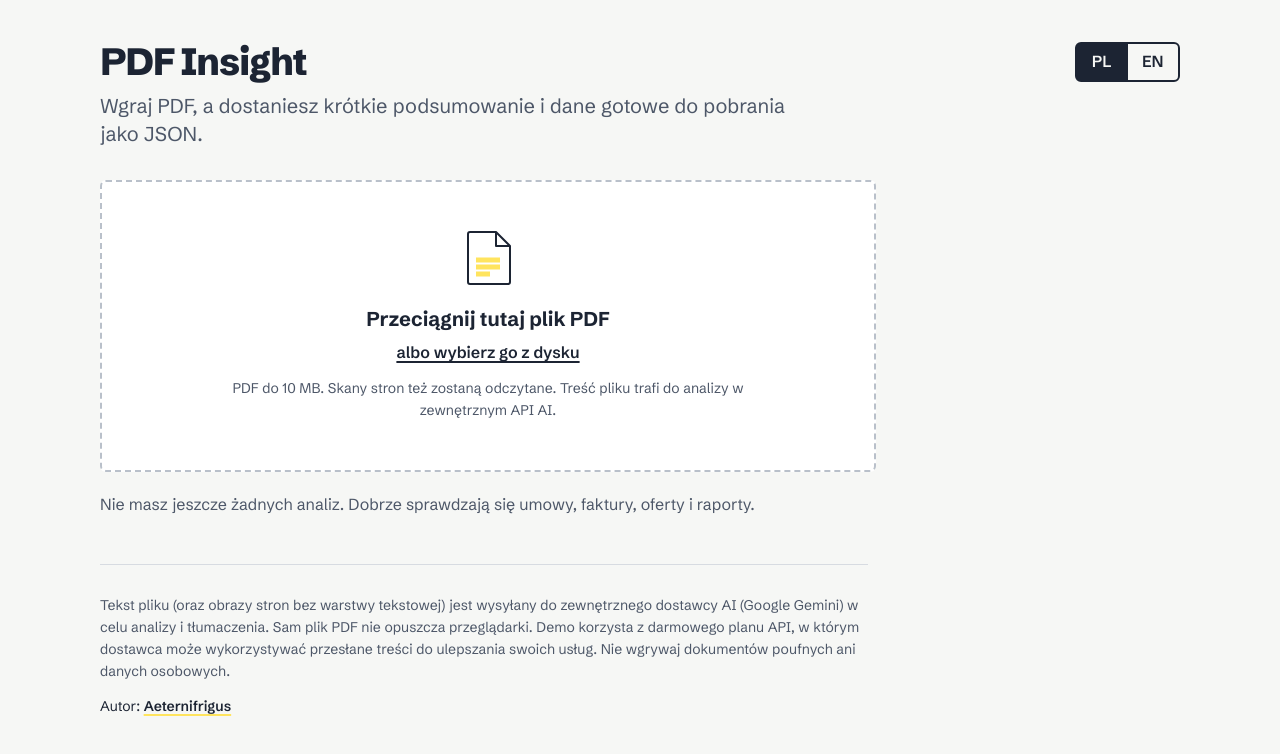
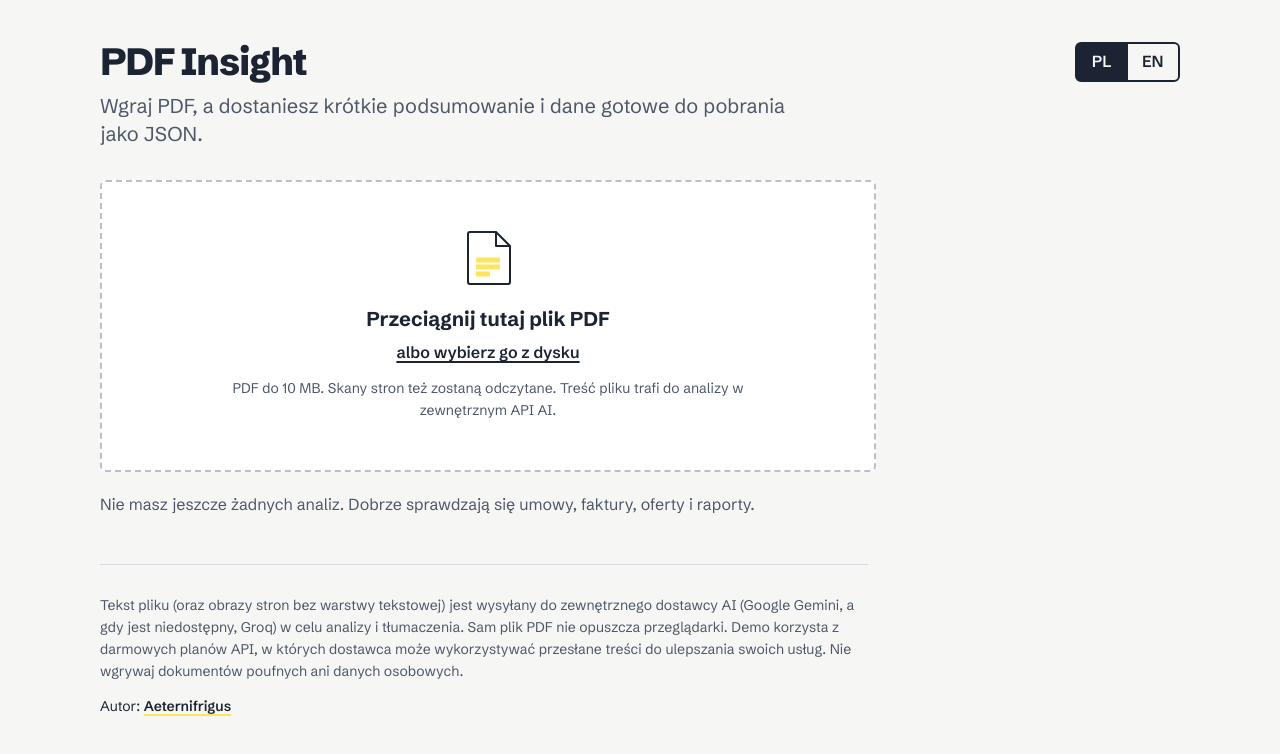
Before and after one commit to Aeternifrigus/pdf-insight, a React (Vite) app: page / in a window 1280 px wide. Shown: the top 754 px of the page. Built offline with nearby package versions, Linux system fonts and the light colour scheme; no server answers.

Commit message:
fix: name both AI providers in the privacy notice

```diff
--- a/src/i18n/messages.ts
+++ b/src/i18n/messages.ts
@@ -222,7 +222,7 @@ export const pl = {
   credit: 'Autor:',
   creditLink: 'Strona autora (otwiera się w nowej karcie)',
   footer:
-    'Tekst pliku (oraz obrazy stron bez warstwy tekstowej) jest wysyłany do zewnętrznego dostawcy AI (Google Gemini) w celu analizy i tłumaczenia. Sam plik PDF nie opuszcza przeglądarki. Demo korzysta z darmowego planu API, w którym dostawca może wykorzystywać przesłane treści do ulepszania swoich usług. Nie wgrywaj dokumentów poufnych ani danych osobowych.',
+    'Tekst pliku (oraz obrazy stron bez warstwy tekstowej) jest wysyłany do zewnętrznego dostawcy AI (Google Gemini, a gdy jest niedostępny, Groq) w celu analizy i tłumaczenia. Sam plik PDF nie opuszcza przeglądarki. Demo korzysta z darmowych planów API, w których dostawca może wykorzystywać przesłane treści do ulepszania swoich usług. Nie wgrywaj dokumentów poufnych ani danych osobowych.',
 };
 
 export type Messages = typeof pl;
@@ -412,7 +412,7 @@ export const en: Messages = {
   credit: 'Built by',
   creditLink: "Author's website (opens in a new tab)",
   footer:
-    'The file text (and images of pages without a text layer) is sent to an external AI provider (Google Gemini) for analysis and translation. The PDF itself never leaves your browser. This demo uses the free API tier, under which the provider may use submitted content to improve its services. Do not upload confidential documents or personal data.',
+    'The file text (and images of pages without a text layer) is sent to an external AI provider (Google Gemini, or Groq when Gemini is unavailable) for analysis and translation. The PDF itself never leaves your browser. This demo uses free API tiers, under which the provider may use submitted content to improve its services. Do not upload confidential documents or personal data.',
 };
 
 export const MESSAGES: Record<Lang, Messages> = { pl, en };
```
